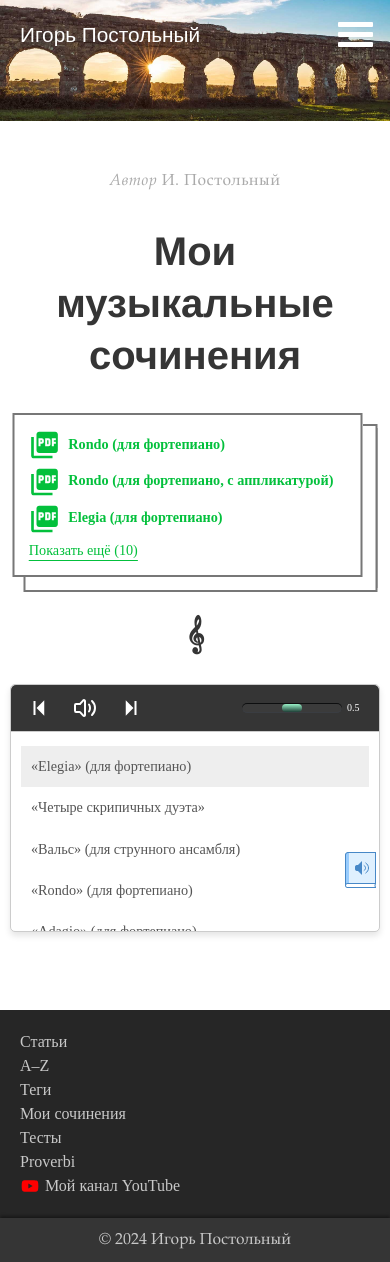
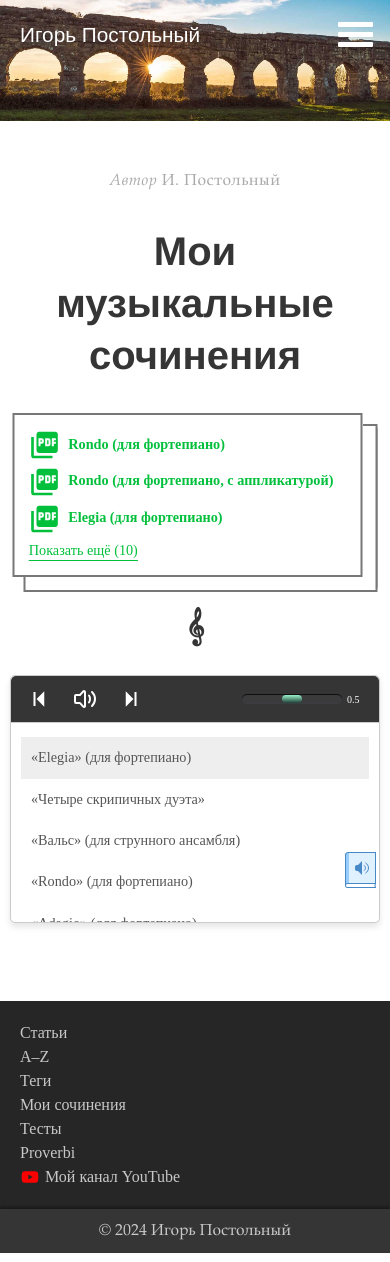
Before and after one commit to postolny/postolny.github.io, a Jekyll site: the page built from _pages/musica.html, in a window 390 px wide. Built offline with Jekyll 4.4.1, drawn with Linux system fonts in a browser that asks for light colours.

Commit message:
Add files via upload

```diff
--- a/_sass/tale/_layout.scss
+++ b/_sass/tale/_layout.scss
@@ -950,6 +950,8 @@
 }
 
 #spartiti_row {
+  margin: 20px 0;
+
   > div {
     max-width: 580px;
     font-size: 1.11rem;
@@ -1004,9 +1006,6 @@
 
 @media screen and (max-width: 768px) {
   #spartiti_row {
-    & ~ h2 {
-      margin-top: 35px;
-    }
     > div {
       font-size: 0.89rem;
     }
```
